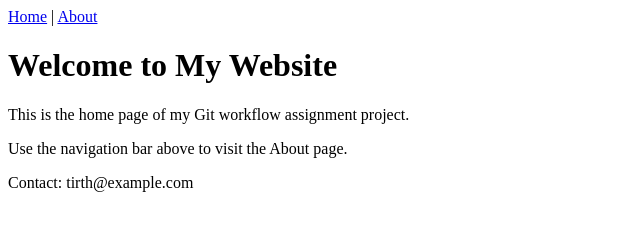
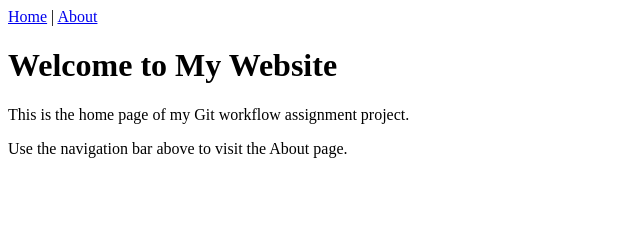
Before and after one commit to tirth-alt/git-workflow-assignment, a plain HTML site: page index.html in a window 1280 px wide. Shown: the whole page, without its empty margins (0-640 px from the left). Drawn offline with Linux system fonts and the light colour scheme.

Commit message:
Revert "Add footer with contact email to index.html"
This reverts commit 951916b444d6eb267905166ffd6792cd371c31c7.

```diff
--- a/index.html
+++ b/index.html
@@ -12,6 +12,5 @@
   <h1>Welcome to My Website</h1>
   <p>This is the home page of my Git workflow assignment project.</p>
   <p>Use the navigation bar above to visit the About page.</p>
-  <footer>Contact: tirth@example.com</footer>
 </body>
 </html>
```
